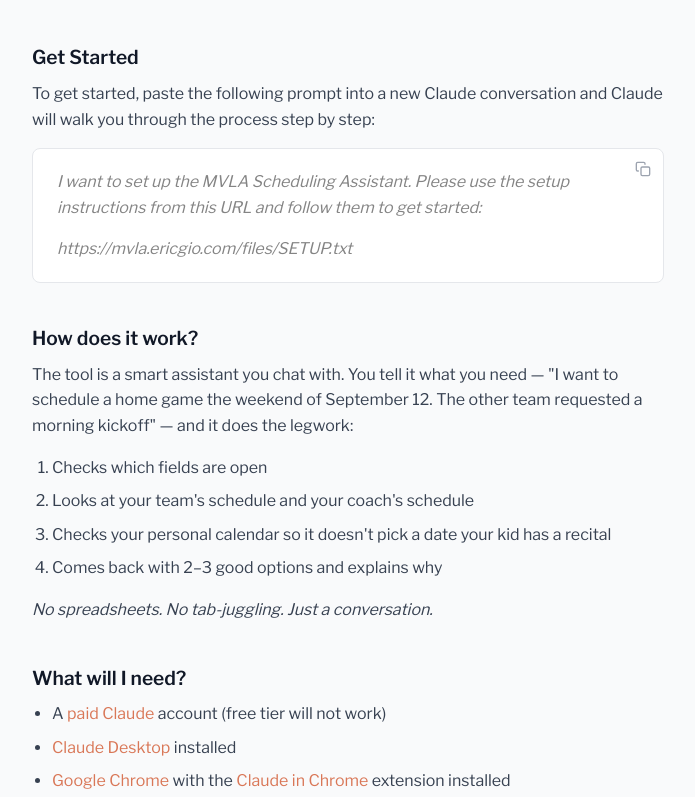
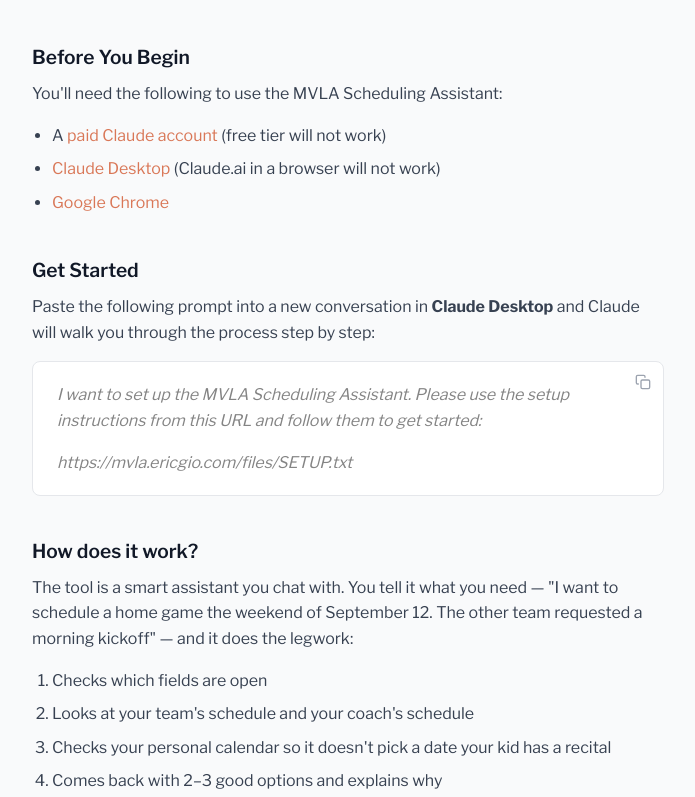
Before and after one commit to ericgio/mvla-scheduling-mcp, a React (Vite) app in the folder client/: page / in a window 1280 px wide. Shown: the part 583-1380 px from the top of the page, without its empty margins (292-987 px from the left). Built offline with nearby package versions, Linux system fonts and the light colour scheme.

Commit message:
Update landing page

```diff
--- a/client/src/App.tsx
+++ b/client/src/App.tsx
@@ -94,11 +94,30 @@
         </p>
       </section>
       <section>
+        <h2>Before You Begin</h2>
+        <p>You'll need the following to use the MVLA Scheduling Assistant:</p>
+        <ul>
+          <li>
+            A <Link href="https://claude.com/pricing">paid Claude account</Link>{' '}
+            (free tier will not work)
+          </li>
+          <li>
+            <Link href="https://claude.com/download">Claude Desktop</Link>{' '}
+            (Claude.ai in a browser will not work)
+          </li>
+          <li>
+            <Link href="https://www.google.com/chrome/">
+              Google Chrome
+            </Link>{' '}
+          </li>
+        </ul>
+      </section>
+      <section>
         <h2>Get Started</h2>
         <p>
-          To get started, paste the following prompt into a new Claude
-          conversation and Claude will walk you through the process step by
-          step:
+          Paste the following prompt into a new conversation in{' '}
+          <strong>Claude Desktop</strong> and Claude will walk you through the
+          process step by step:
         </p>
         <div className="setup-box">
           <button
@@ -135,27 +154,6 @@
         </p>
       </section>
       <section>
-        <h2>What will I need?</h2>
-        <ul>
-          <li>
-            A <Link href="https://claude.com/pricing">paid Claude</Link> account
-            (free tier will not work)
-          </li>
-          <li>
-            <Link href="https://claude.com/download">Claude Desktop</Link>{' '}
-            installed
-          </li>
-          <li>
-            <Link href="https://www.google.com/chrome/">Google Chrome</Link>{' '}
-            with the{' '}
-            <Link href="https://chromewebstore.google.com/detail/claude/fcoeoabgfenejglbffodgkkbkcdhcgfn">
-              Claude in Chrome
-            </Link>{' '}
-            extension installed
-          </li>
-        </ul>
-      </section>
-      <section>
         <h2>Usage</h2>
         <p>Once set up, start a chat inside your project and ask naturally:</p>
         <p className="examples">
```
